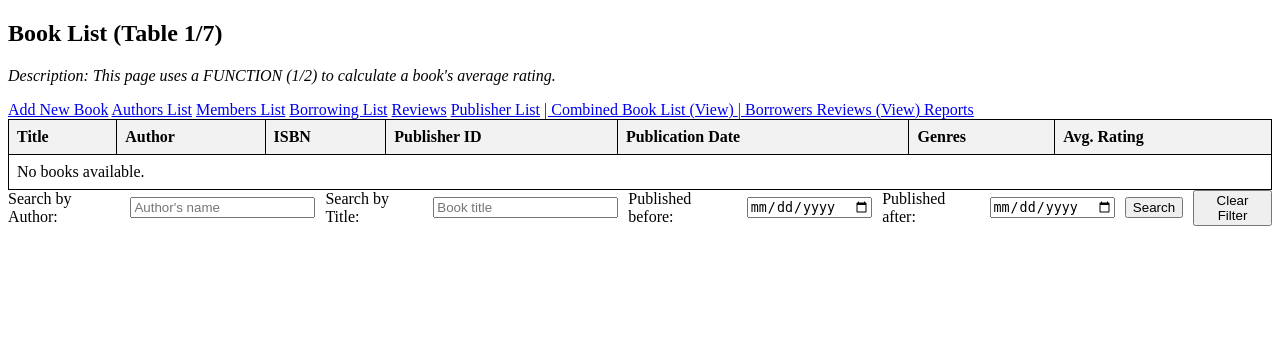
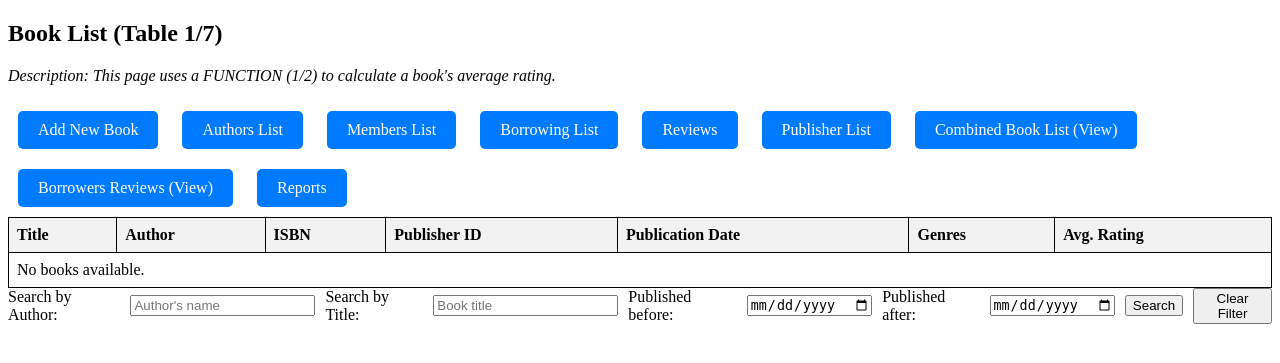
Before and after one commit to klausware/OnlineLibraryDB, a Django app: page / in a window 1280 px wide. Shown: the top 363 px of the page. Run offline with Django 5.2, Linux system fonts and the light colour scheme; data that the repository does not hold is empty.

Commit message:
Styled the buttons with styles css

```diff
--- /dev/null
+++ b/library/webapp/static/styles.css
@@ -0,0 +1,13 @@
+/* styles.css */
+
+.button-style {
+    display: inline-block;
+    padding: 10px 20px;
+    margin: 10px;
+    background-color: #007bff;
+    color: white;
+    text-decoration: none;
+    border-radius: 5px;
+    border: none;
+    cursor: pointer;
+}
--- a/library/webapp/templates/webapp/author_list.html
+++ b/library/webapp/templates/webapp/author_list.html
@@ -1,7 +1,9 @@
+{% load static %}
 <!DOCTYPE html>
 <html>
 <head>
     <title>Author List</title>
+    <link rel="stylesheet" href="{% static 'styles.css' %}">
     <style>
         table {
             width: 100%;
@@ -19,7 +21,7 @@
 </head>
 <body>
     <h2>Author List (Table 2/7)</h2>
-    <a href="{% url 'add_author' %}">Add Author</a>
+    <a href="{% url 'add_author' %}" class="button-style">Add Author</a>
     <table>
         <tr>
             <th>ID</th>
@@ -47,6 +49,6 @@
         </tr>
         {% endfor %}
     </table>
-    <a href="{% url 'book_list' %}">Back to Book List</a>
+    <a href="{% url 'book_list' %}" class="button-style">Back to Book List</a>
 </body>
 </html>
--- a/library/webapp/templates/webapp/book_list.html
+++ b/library/webapp/templates/webapp/book_list.html
@@ -1,7 +1,9 @@
+{% load static %}
 <!DOCTYPE html>
 <html>
 <head>
     <title>Book List</title>
+    <link rel="stylesheet" href="{% static 'styles.css' %}">
     <style>
         /* Add your CSS styling here */
         table {
@@ -22,15 +24,15 @@
     <h2>Book List (Table 1/7)</h2>
     <!-- Add italicized text for the description -->
     <p style="font-style: italic;">Description: This page uses a FUNCTION (1/2) to calculate a book's average rating.</p>
-    <a href="{% url 'book_create' %}">Add New Book</a>
-    <a href="{% url 'author_list' %}">Authors List</a>
-    <a href="{% url 'member_list' %}">Members List</a>
-    <a href="{% url 'borrowing_list' %}">Borrowing List</a>
-    <a href="{% url 'review_list' %}">Reviews</a>
-    <a href="{% url 'publisher_list' %}">Publisher List</a>
-    <a href="{% url 'combined_book_list' %}">| Combined Book List (View) </a>
-    <a href="{% url 'borrowers_and_reviews' %}">| Borrowers Reviews (View) </a>
-    <a href="{% url 'reports' %}">Reports</a>
+    <a href="{% url 'book_create' %}" class="button-style">Add New Book</a>
+    <a href="{% url 'author_list' %}" class="button-style">Authors List</a>
+    <a href="{% url 'member_list' %}" class="button-style">Members List</a>
+    <a href="{% url 'borrowing_list' %}" class="button-style">Borrowing List</a>
+    <a href="{% url 'review_list' %}" class="button-style">Reviews</a>
+    <a href="{% url 'publisher_list' %}" class="button-style">Publisher List</a>
+    <a href="{% url 'combined_book_list' %}" class="button-style">Combined Book List (View) </a>
+    <a href="{% url 'borrowers_and_reviews' %}" class="button-style">Borrowers Reviews (View) </a>
+    <a href="{% url 'reports' %}" class="button-style">Reports</a>
     <table>
         <tr>
             <th>Title</th>
--- a/library/webapp/templates/webapp/borrowers_and_reviews.html
+++ b/library/webapp/templates/webapp/borrowers_and_reviews.html
@@ -1,8 +1,10 @@
+{% load static %}
 <!DOCTYPE html>
 <html lang="en">
 <head>
     <meta charset="UTF-8">
     <title>Borrowers and Reviews</title>
+    <link rel="stylesheet" href="{% static 'styles.css' %}">
     <style>
         table {
             width: 100%;
@@ -42,6 +44,6 @@
             </tr>
         {% endfor %}
     </table>
-    <a href="{% url 'book_list' %}">Back to Book List</a>
+    <a href="{% url 'book_list' %}" class="button-style">Back to Book List</a>
 </body>
 </html>
--- a/library/webapp/templates/webapp/borrowing_list.html
+++ b/library/webapp/templates/webapp/borrowing_list.html
@@ -1,7 +1,9 @@
+{% load static %}
 <!DOCTYPE html>
 <html>
 <head>
     <title>Borrowing List</title>
+    <link rel="stylesheet" href="{% static 'styles.css' %}">
     <style>
         table {
             width: 100%;
@@ -59,8 +61,8 @@
         </tr>
         {% endfor %}
     </table>
-    <a href="{% url 'add_borrowing' %}">Add New Borrowing</a>
+    <a href="{% url 'add_borrowing' %}" class="button-style">Add New Borrowing</a>
     <br>
-    <a href="{% url 'book_list' %}">Back to Book List</a>
+    <a href="{% url 'book_list' %}" class="button-style">Back to Book List</a>
 </body>
 </html>
--- a/library/webapp/templates/webapp/combined_book_list.html
+++ b/library/webapp/templates/webapp/combined_book_list.html
@@ -1,8 +1,10 @@
+{% load static %}
 <!DOCTYPE html>
 <html lang="en">
 <head>
     <meta charset="UTF-8">
     <title>Combined Book Information</title>
+    <link rel="stylesheet" href="{% static 'styles.css' %}">
     <style>
         table {
             width: 100%;
@@ -42,6 +44,6 @@
         </tr>
         {% endfor %}
     </table>
-    <a href="{% url 'book_list' %}">Back to Book List</a>
+    <a href="{% url 'book_list' %}" class="button-style">Back to Book List</a>
 </body>
 </html>
--- a/library/webapp/templates/webapp/member_list.html
+++ b/library/webapp/templates/webapp/member_list.html
@@ -1,7 +1,9 @@
+{% load static %}
 <!DOCTYPE html>
 <html>
 <head>
     <title>Member List</title>
+    <link rel="stylesheet" href="{% static 'styles.css' %}">
     <style>
         table {
             width: 100%;
@@ -21,7 +23,7 @@
     <h2>Member List (3/7)</h2>
     <!-- Add italicized text for the description -->
     <p style="font-style: italic;">Description: This page uses a FUNCTION (2/2) to return the total number of books borrowed by each user and allows to filter check-outs by date range.</p>
-    <a href="{% url 'add_member' %}">Add New Member</a>
+    <a href="{% url 'add_member' %}" class="button-style">Add New Member</a>
 
     <!-- Date Filter Form -->
     <form method="get" action="{% url 'member_list' %}">
@@ -60,6 +62,6 @@
         {% endfor %}
     </table>
     <br>
-    <a href="{% url 'book_list' %}">Back to Book List</a>
+    <a href="{% url 'book_list' %}" class="button-style">Back to Book List</a>
 </body>
 </html>
--- a/library/webapp/templates/webapp/publisher_list.html
+++ b/library/webapp/templates/webapp/publisher_list.html
@@ -1,7 +1,9 @@
+{% load static %}
 <!DOCTYPE html>
 <html>
 <head>
     <title>Publisher List</title>
+    <link rel="stylesheet" href="{% static 'styles.css' %}">
     <style>
         table {
             width: 100%;
@@ -39,8 +41,8 @@
         </tr>
         {% endfor %}
     </table>
-    <a href="{% url 'add_publisher' %}">Add New Publisher</a>
+    <a href="{% url 'add_publisher' %}" class="button-style">Add New Publisher</a>
     <br>
-    <a href="{% url 'book_list' %}">Back to Book List</a>
+    <a href="{% url 'book_list' %}" class="button-style">Back to Book List</a>
 </body>
 </html>
--- a/library/webapp/templates/webapp/review_list.html
+++ b/library/webapp/templates/webapp/review_list.html
@@ -1,7 +1,9 @@
+{% load static %}
 <!DOCTYPE html>
 <html>
 <head>
     <title>Review List</title>
+    <link rel="stylesheet" href="{% static 'styles.css' %}">
     <style>
         table {
             width: 100%;
@@ -43,8 +45,8 @@
         </tr>
         {% endfor %}
     </table>
-    <a href="{% url 'add_review' %}">Add New Review</a>
+    <a href="{% url 'add_review' %}" class="button-style">Add New Review</a>
     <br>
-    <a href="{% url 'book_list' %}">Back to Book List</a>
+    <a href="{% url 'book_list' %}" class="button-style">Back to Book List</a>
 </body>
 </html>
```
Also changed, not shown: library/webapp/templates/webapp/reports.html (+6 -4 lines).
